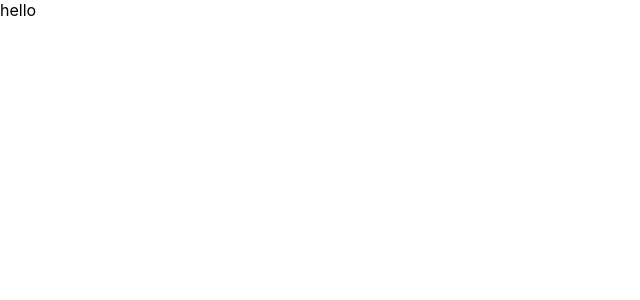
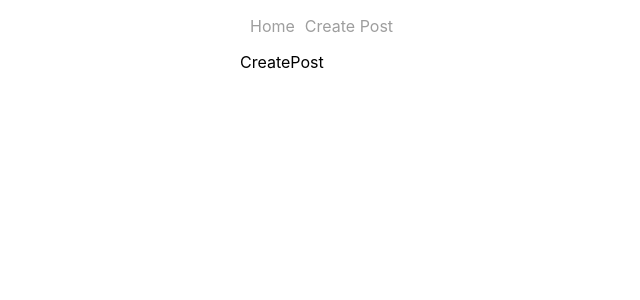
Before and after one commit to Vishal-178/react-hooks-blog, a React (Create React App) app: page /create-post in a window 1280 px wide. Shown: the top 300 px of the page, without its empty margins (0-640 px from the left). Built offline with nearby package versions, Linux system fonts and the light colour scheme.

Commit message:
setting up Routers, Implementing Navbar

```diff
--- a/src/components/App.js
+++ b/src/components/App.js
@@ -1,7 +1,18 @@
-import React from "react";
+import React from 'react';
+import { Routes, Route } from 'react-router-dom';
+import { Navbar, Home, CreatePost, PostDetail } from './index';
 
 function App() {
-  return <div className="App">hello</div>;
+  return (
+    <div className="container">
+      <Navbar />
+      <Routes>
+        <Route exact path="/" element={<Home />} />
+        <Route exact path="/post/:postId" element={<PostDetail />} />
+        <Route exact path="/create-post" element={<CreatePost />} />
+      </Routes>
+    </div>
+  );
 }
 
 export default App;
--- /dev/null
+++ b/src/components/CreatePost.js
@@ -0,0 +1,4 @@
+function CreatePost() {
+  return <div className="">CreatePost</div>;
+}
+export default CreatePost;
--- /dev/null
+++ b/src/components/Home.js
@@ -0,0 +1,4 @@
+function Home() {
+  return <div className="">Home</div>;
+}
+export default Home;
--- /dev/null
+++ b/src/components/Navbar.js
@@ -0,0 +1,16 @@
+import { Link } from 'react-router-dom';
+function Navbar() {
+  return (
+    <div className="">
+      <ul id="nav">
+        <li>
+          <Link to="/">Home</Link>
+        </li>
+        <li>
+          <Link to="/create-post">Create Post</Link>
+        </li>
+      </ul>
+    </div>
+  );
+}
+export default Navbar;
--- /dev/null
+++ b/src/components/PostDetail.js
@@ -0,0 +1,4 @@
+function PostDetail() {
+  return <div className="">PostDetail</div>;
+}
+export default PostDetail;
--- /dev/null
+++ b/src/components/index.js
@@ -0,0 +1,7 @@
+// import App from './App';
+import Navbar from './Navbar';
+import PostDetail from './PostDetail';
+import Home from './Home';
+import CreatePost from './CreatePost';
+
+export { Navbar, Home, CreatePost, PostDetail };
--- a/src/index.css
+++ b/src/index.css
@@ -11,3 +11,96 @@ code {
   font-family: source-code-pro, Menlo, Monaco, Consolas, 'Courier New',
     monospace;
 }
+
+.container {
+  width: 800px;
+  margin: 0 auto;
+}
+.home h1 {
+  text-align: center;
+  color: #2196f3;
+  margin-bottom: 2px;
+}
+.home .post {
+  border: 1px solid #e1e1e1;
+  padding: 10px 10px;
+  border-radius: 5px;
+  margin-top: 10px;
+}
+.home .post a {
+  text-decoration: none;
+}
+.home .post h3 {
+  margin: 0;
+  padding: 0;
+  font-size: 25px;
+  font-weight: bold;
+  color: black;
+}
+.home .post h3:hover {
+  color: #2196f3;
+}
+.home .post p {
+  font-size: 13px;
+}
+
+#blog-by {
+  text-align: center;
+  font-style: italic;
+  margin-bottom: 20px;
+}
+.post-detail h1 {
+  text-align: center;
+}
+#nav {
+  list-style-type: none;
+  padding: 0;
+  display: flex;
+}
+#nav li {
+  margin-left: 10px;
+}
+#nav li a {
+  text-decoration: none;
+  color: #9e9e9e;
+}
+#nav li a:hover {
+  text-decoration: underline;
+}
+.create-post h1 {
+  text-align: center;
+}
+.create-post .form-field {
+  display: flex;
+  flex-direction: column;
+  margin-bottom: 16px;
+}
+.create-post .form-field label {
+  margin-bottom: 9px;
+}
+.create-post .form-field input {
+  height: 37px;
+  border: 1px solid #e1e1e1;
+  border-radius: 3px;
+  font-size: 18px;
+  padding-left: 10px;
+}
+
+.create-post .form-field textarea {
+  border: 1px solid #e1e1e1;
+  height: 400px;
+  font-size: 18px;
+  padding-left: 10px;
+  border-radius: 3px;
+  padding-top: 5px;
+}
+.create-post-btn {
+  height: 33px;
+  background: #4caf50;
+  border: 0;
+  color: #fff;
+  padding: 8px;
+  font-size: 15px;
+  border-radius: 3px;
+  cursor: pointer;
+}
--- a/src/index.js
+++ b/src/index.js
@@ -1,11 +1,14 @@
-import React from "react";
-import ReactDOM from "react-dom/client";
-import "./index.css";
-import App from "./components/App";
+import React from 'react';
+import ReactDOM from 'react-dom/client';
+import './index.css';
+import App from './components/App';
+import { BrowserRouter as Router } from 'react-router-dom';
 
-const root = ReactDOM.createRoot(document.getElementById("root"));
+const root = ReactDOM.createRoot(document.getElementById('root'));
 root.render(
   <React.StrictMode>
-    <App />
+    <Router>
+      <App />
+    </Router>
   </React.StrictMode>
 );
```
